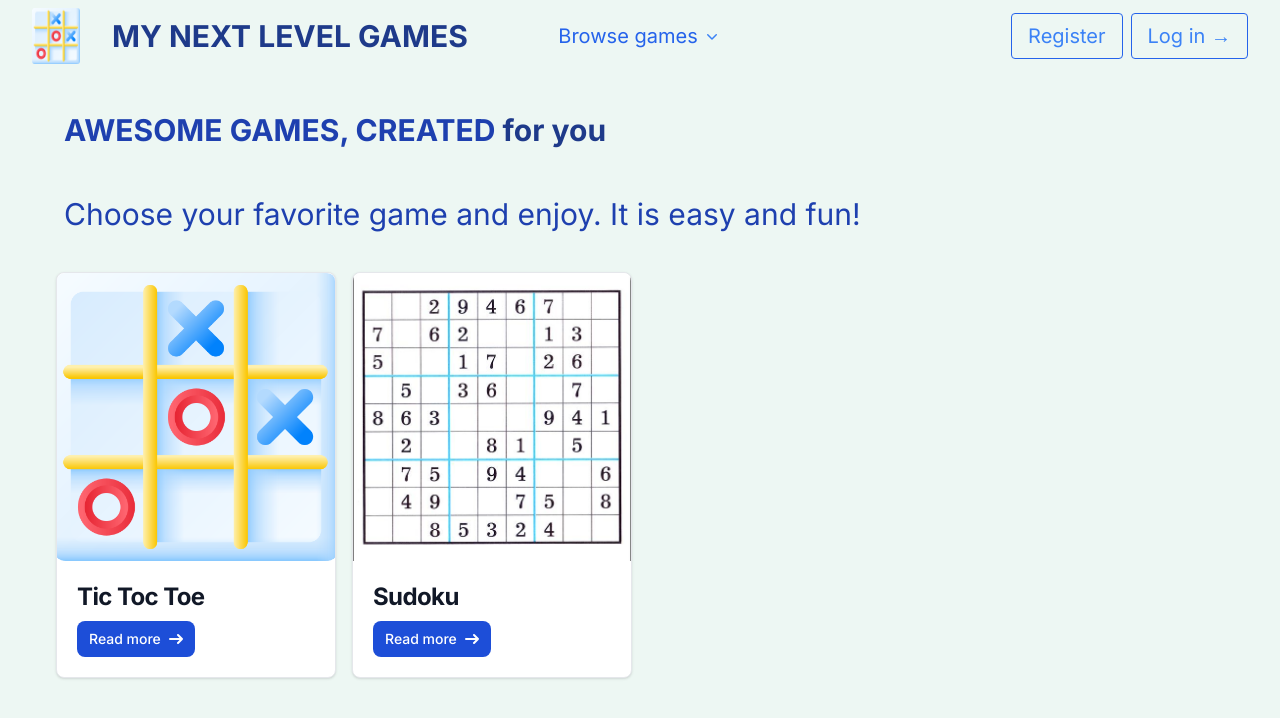
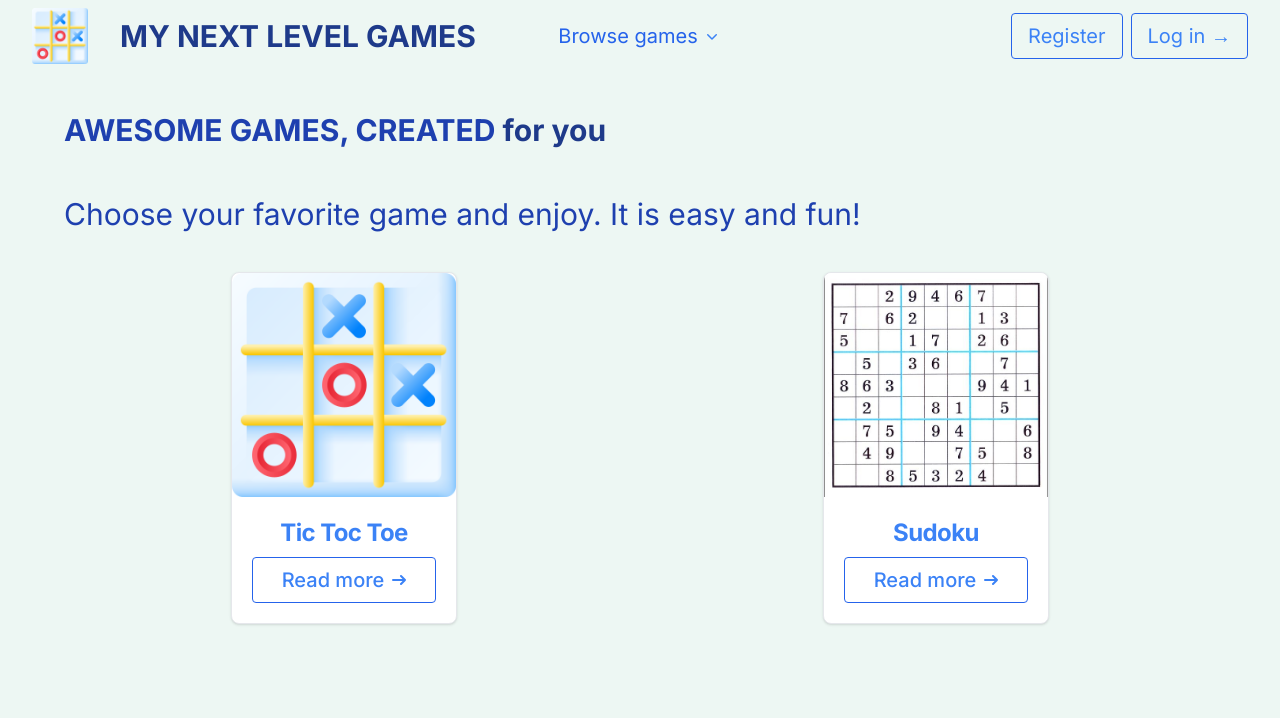
Before and after one commit to plamenpk/MyGames, a Next.js app in the folder mygames/: page /games in a window 1280 px wide. Shown: the top 718 px of the page. Built offline with nearby package versions, Linux system fonts and the light colour scheme.

Commit message:
Refactored style

```diff
--- a/mygames/app/games/page.tsx
+++ b/mygames/app/games/page.tsx
@@ -13,7 +13,7 @@ const GamesPage = () => {
         </h1>
         <p className="font-normal">Choose your favorite game and enjoy. It is easy and fun!</p>
       </header>
-      <main className="m-6 px-8 grid grid-cols-1 sm:grid-cols-2 md:grid-cols-3 lg:grid-cols-4 gap-4">
+      <main className="m-6 px-8 grid sm:grid-cols-2 md:grid-cols-2 lg:grid-cols-2 gap-4 justify-center items-center">
       <CardForm id="" slug="games/ticTocToe" img={logoTicTocToe}>Tic Toc Toe</CardForm>
       <CardForm id="" slug="games/sudoku" img={logoSudoku}>Sudoku</CardForm>
         {/* {GAMES.map((game, i) => <CardForm key={i} id={game.id} img={game.img}>{game.name}</CardForm>)} */}
--- a/mygames/components/NavBar.tsx
+++ b/mygames/components/NavBar.tsx
@@ -83,7 +83,7 @@ const NavBar = () => {
         <div className="flex lg:flex-1 text-blue-900 text-3xl font-bold font-family: Montserrat, serif uppercase">
           <Link href="/" className="flex items-center justify-center gap-8 -m-1.5 p-1.5">
             {/* <span className="sr-only">Your Company</span> */}
-            <Image className="w-12 h-14" src={logoImg} alt="" priority />
+            <Image className="w-14 h-14" src={logoImg} alt="" priority />
             My Next Level Games
           </Link>
         </div>
--- a/mygames/components/UI/CardForm.tsx
+++ b/mygames/components/UI/CardForm.tsx
@@ -11,8 +11,8 @@ interface CardProps {
 
 const CardForm = ({ id, slug, img, children }: CardProps) => {
   return (
-    <div className="max-w-sm bg-white border border-gray-200 rounded-lg shadow dark:bg-gray-800 dark:border-gray-700">
-      <div className="relative  w-full h-72">
+    <div className="max-w-sm bg-white border border-gray-200 rounded-lg shadow dark:bg-gray-800 dark:border-gray-700 mx-auto">
+      <div className="relative w-56 h-56">
         <Link href={slug}>
           <Image
             className="rounded-t-lg object-cover"
@@ -22,14 +22,15 @@ const CardForm = ({ id, slug, img, children }: CardProps) => {
           />
         </Link>
       </div>
-      <div className="p-5">
+      <div className="p-5 flex flex-col justify-center">
         <Link href={slug}>
-          <h5 className="mb-2 text-2xl font-bold tracking-tight text-gray-900 dark:text-white">
+          <h5 className="mb-2 text-2xl font-bold text-center tracking-tight text-blue-500  hover:text-blue-800 dark:text-white">
             {children}
           </h5>
         </Link>
-        <Link href={slug}
-          className="inline-flex items-center px-3 py-2 text-sm font-medium text-center text-white bg-blue-700 rounded-lg hover:bg-blue-800 focus:ring-4 focus:outline-none focus:ring-blue-300 dark:bg-blue-600 dark:hover:bg-blue-700 dark:focus:ring-blue-800"
+        <Link
+          href={slug}
+          className="inline-flex items-center justify-center font-medium text-center border rounded border-blue-600 text-blue-500 text-xl px-4 py-2 hover:text-blue-800 focus:ring-4 focus:outline-none focus:ring-blue-300 dark:bg-blue-600 dark:hover:bg-blue-700 dark:focus:ring-blue-800"
         >
           Read more
           <svg
@@ -49,7 +50,8 @@ const CardForm = ({ id, slug, img, children }: CardProps) => {
           </svg>
         </Link>
       </div>
-    </div >
+    </div>
+
   );
 };
 
--- a/mygames/components/sudoku/helperFunctoins/NumericKeypad.tsx
+++ b/mygames/components/sudoku/helperFunctoins/NumericKeypad.tsx
@@ -10,7 +10,7 @@ const NumericKeypad = () => {
 
   return (
     <>
-      <div id='SudokuBoard' className="mt-2 pt-2 w-full max-w-md border rounded">
+      <div id='SudokuBoard' className="mt-2 pt-2 w-full max-w-md">
         <div className="grid grid-cols-3 gap-0 aspect-square">
           {numericKeypad.map((row, rowIndex) => (
             <React.Fragment key={rowIndex}>
```
